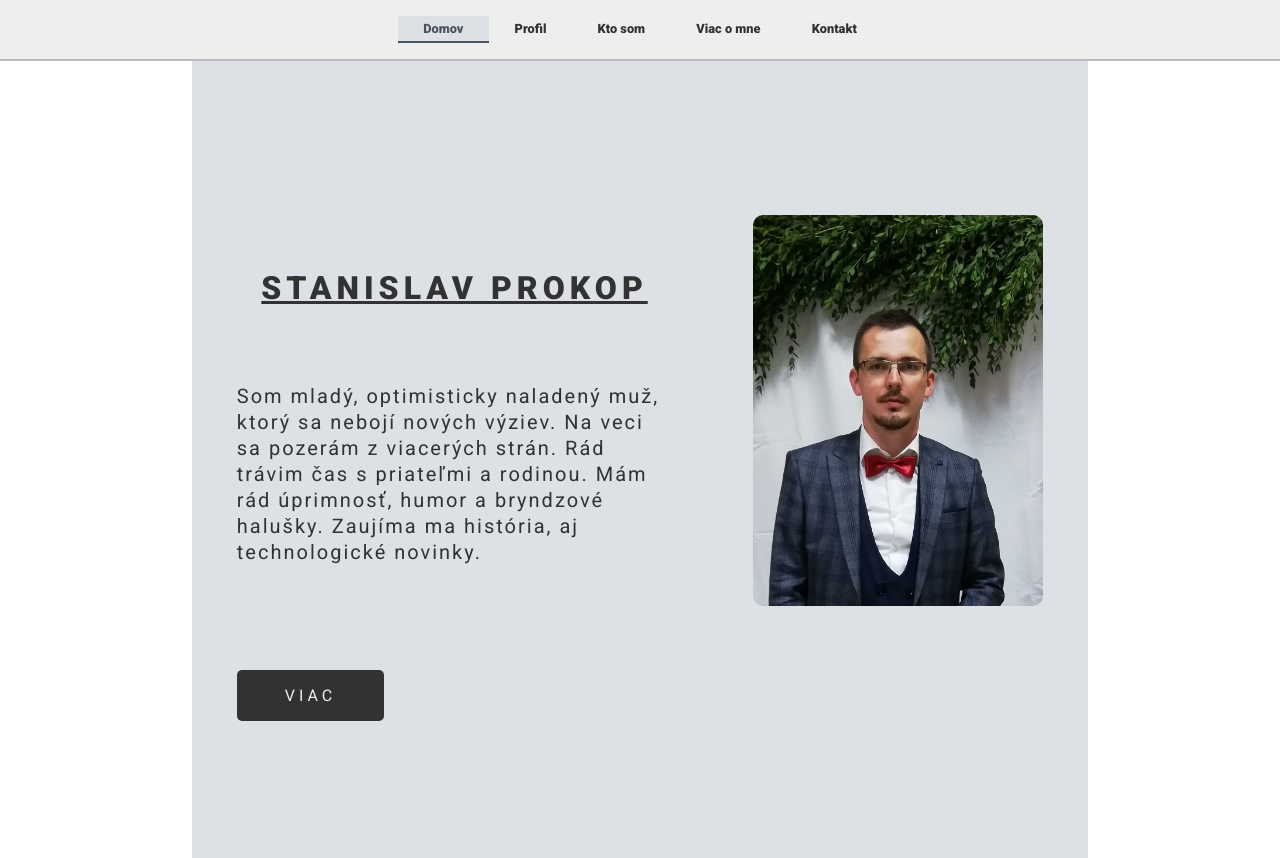
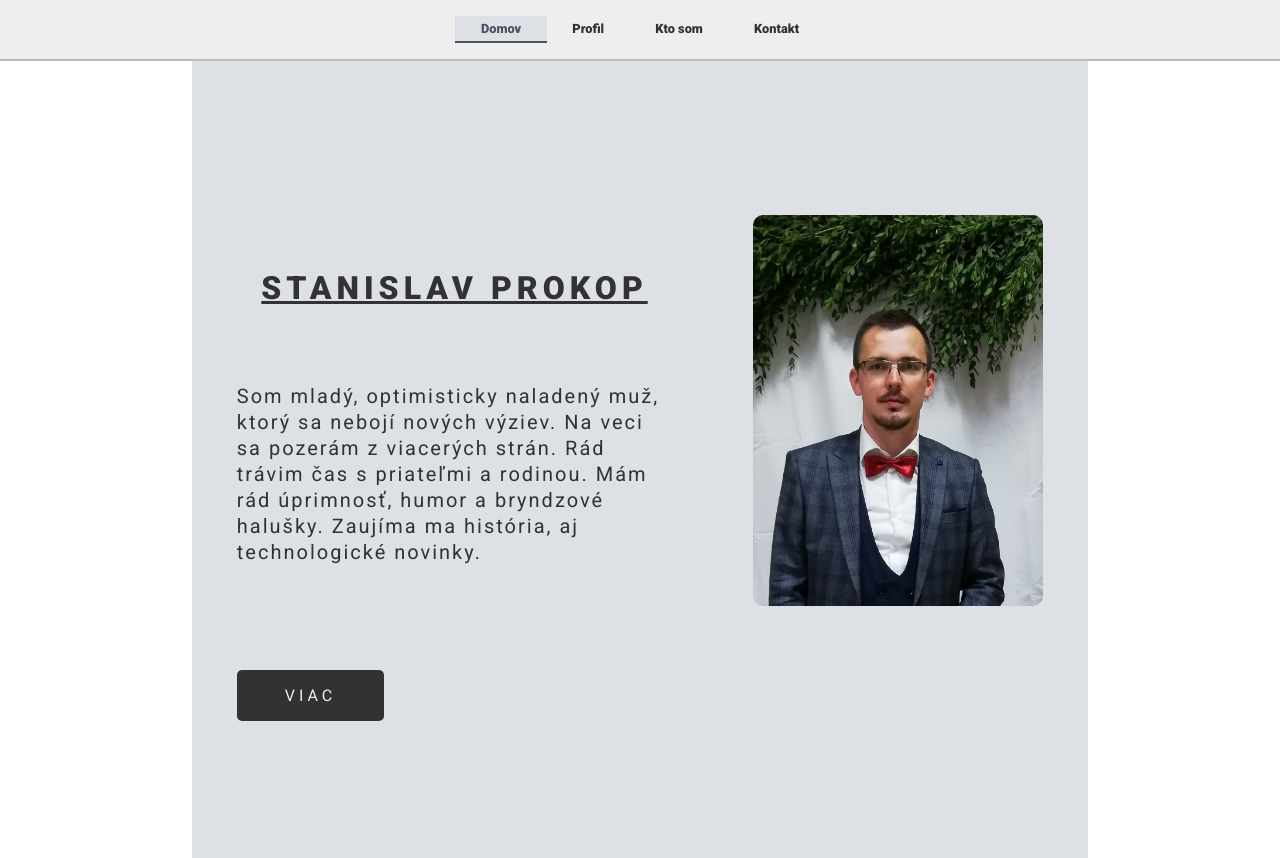
Before and after one commit to BaltazarQ/prokopstanislav, a PHP site: page /index.php in a window 1280 px wide. Shown: the top 858 px of the page. Run offline with PHP 8.4, Linux system fonts and the light colour scheme; some libraries are stand-ins or nearby versions.

Commit message:
Kontrola novej vetvy

```diff
--- a/header.php
+++ b/header.php
@@ -6,7 +6,7 @@
                     <li id="menu-preface"><a href="index.php">Domov</a></li>
                     <li id="menu-profile"><a href="#profile">Profil</a></li>
                     <li id="menu-about"><a href="#about">Kto som</a></li>
-                    <li id="menu-more"><a href="#more">Viac o mne</a></li>
+                    <!-- <li id="menu-more"><a href="#more">Viac o mne</a></li> -->
                     <li id="menu-contact"><a href="#contact">Kontakt</a></li>
                 </ul>
                 <div class="scrolling-line"></div>
```
